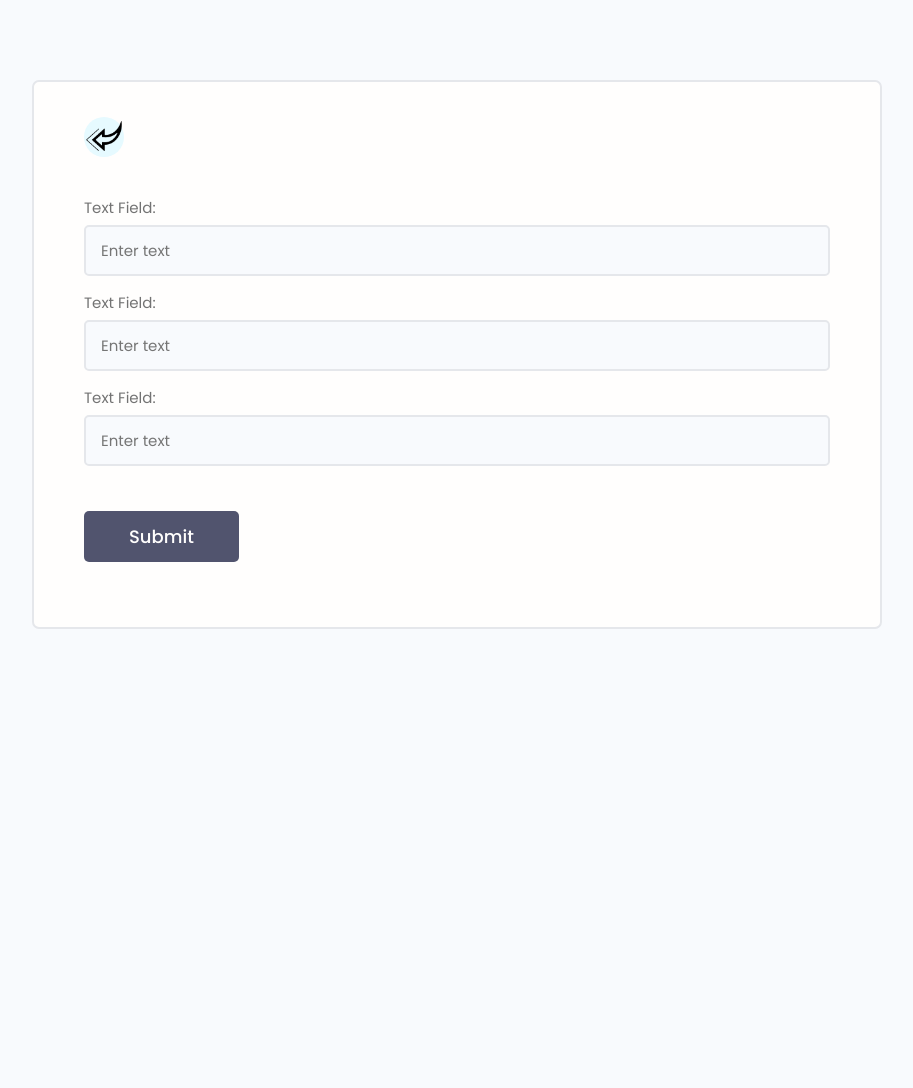
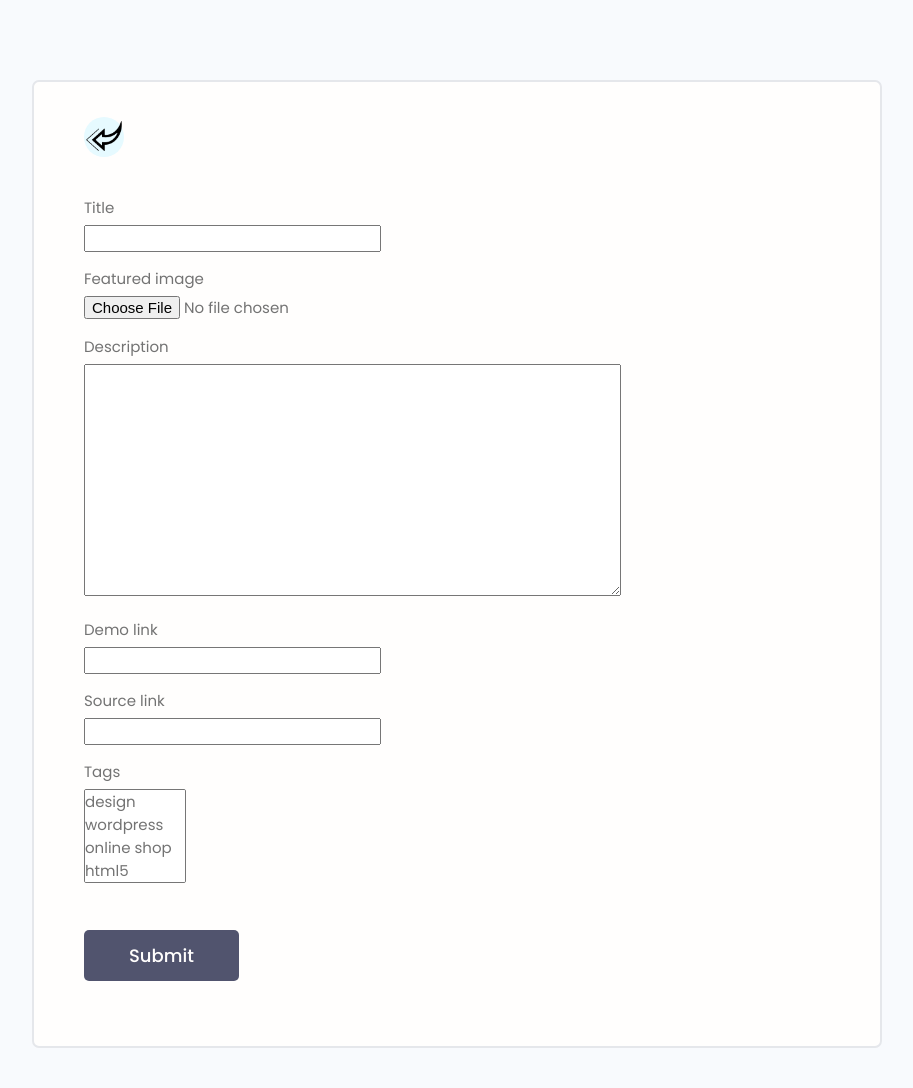
Before and after one commit to StanislavPopovSP/Django_fourth_project, a Django app: page /create_project/ in a window 1280 px wide. Shown: the part 77-1165 px from the top of the page, without its empty margins (183-1096 px from the left). Before the commit the page ends 706 px from the top, so only its background shows below. Run offline with Django 4.2, Linux system fonts and the light colour scheme; data comes from the database, SQL or seed files in the repository; some libraries are stand-ins or nearby versions.

Commit message:
Подключил форму для заполнения данных пользователем.

```diff
--- a/devsearch/projects/templates/projects/form-template.html
+++ b/devsearch/projects/templates/projects/form-template.html
@@ -1,80 +1,26 @@
-<!DOCTYPE html>
-<html lang="en">
-
-<head>
-    <meta charset="UTF-8" />
-    <meta http-equiv="X-UA-Compatible" content="IE=edge" />
-    <meta name="viewport" content="width=device-width, initial-scale=1.0" />
-
-    <!-- Favicon -->
-    <link rel="shortcut icon" href="images/favicon.ico" type="image/x-icon" />
-    <!-- Icon - IconMonster -->
-    <link rel="stylesheet" href="https://cdn.iconmonstr.com/1.3.0/css/iconmonstr-iconic-font.min.css" />
-    <!-- Mumble UI -->
-    <link rel="stylesheet" href="uikit/styles/uikit.css" />
-    <!-- Dev Search UI -->
-    <link rel="stylesheet" href="styles/app.css" />
-
-    <title>DevSearch - Connect with Developers!</title>
-</head>
-
-<body>
-    <!-- Header Section -->
-    <header class="header">
-        <div class="container container--narrow">
-            <a href="/" class="header__logo">
-                <img src="images/logo.svg" alt="DevSearch Logo" />
-            </a>
-            <nav class="header__nav">
-                <input type="checkbox" id="responsive-menu" />
-                <label for="responsive-menu" class="toggle-menu">
-                    <span>Menu</span>
-                    <div class="toggle-menu__lines"></div>
-                </label>
-                <ul class="header__menu">
-                    <li class="header__menuItem"><a href="index.html">Developers</a></li>
-                    <li class="header__menuItem"><a href="projects.html">Projects</a></li>
-                    <li class="header__menuItem"><a href="inbox.html">Inbox</a></li>
-                    <li class="header__menuItem"><a href="account.html">My Account</a></li>
-                    <li class="header__menuItem"><a href="login.html" class="btn btn--sub">Login/Sign Up</a></li>
-                </ul>
-            </nav>
-        </div>
-    </header>
+{% extends 'projects/base.html' %}
+{% block content %}
+{% load static %}
 
     <!-- Main Section -->
     <main class="formPage my-xl">
         <div class="content-box">
             <div class="formWrapper">
-                <a class="backButton" href="#"><img src="images/left.png" alt="left"></a>
+                <a class="backButton" href="#"><img src="{% static 'images/left.png' %}" alt="left"></a>
                 <br>
 
-                <form class="form" method="POST">
+                <form class="form" method="POST" enctype="multipart/form-data"> <!-- Для того что бы со стороны формы можно было подгрузить картинку, enctype="multipart/form-data" -->
+                    {% csrf_token %}
                     <!-- Input:Text -->
+                    {% for field in form %}
                     <div class="form__field">
-                        <label for="formInput#text">Text Field: </label>
-                        <input class="input input--text" id="formInput#text" type="text" name="text"
-                            placeholder="Enter text" />
+                        <label for="formInput#text">{{ field.label }} </label> <!-- label - метод кот-й выводит заголовок формы -->
+                        {{ field }} <!-- Вместо кнопки input -->
                     </div>
-
-                    <!-- Input:Text -->
-                    <div class="form__field">
-                        <label for="formInput#text">Text Field: </label>
-                        <input class="input input--text" id="formInput#text" type="text" name="text"
-                            placeholder="Enter text" />
-                    </div>
-
-                    <!-- Input:Text -->
-                    <div class="form__field">
-                        <label for="formInput#text">Text Field: </label>
-                        <input class="input input--text" id="formInput#text" type="text" name="text"
-                            placeholder="Enter text" />
-                    </div>
+                    {% endfor %}
                     <input class="btn btn--sub btn--lg  my-md" type="submit" value="Submit" />
                 </form>
             </div>
         </div>
     </main>
-</body>
-
-</html>
+{% endblock %}
```
